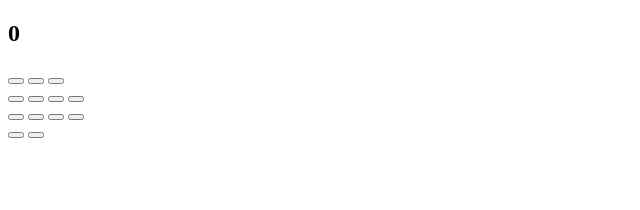
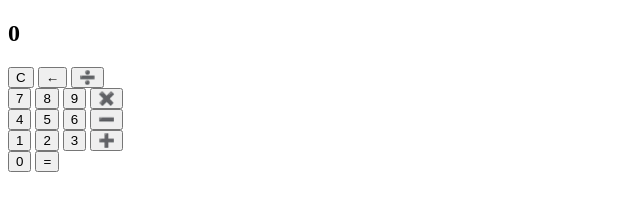
Before and after one commit to trizzi/Fun-Calculator, a plain HTML site: page index.html in a window 1280 px wide. Shown: the whole page, without its empty margins (0-640 px from the left). Drawn offline with Linux system fonts and the light colour scheme.

Commit message:
complete html file

```diff
--- a/index.html
+++ b/index.html
@@ -7,31 +7,38 @@
       name="viewport"
       content="width=device-width, initial-scale=1.0"
     />
+
     <title>Calculator</title>
   </head>
   <body>
     <section class="container">
       <h1>0</h1>
       <div class="calc-row">
-        <button class="cal-button"></button>
-        <button class="cal-button"></button>
-        <button class="cal-button"></button>
+        <button class="cal-button">C</button>
+        <button class="cal-button">←</button>
+        <button class="cal-button">➗</button>
       </div>
       <div class="calc-row">
-        <button class="cal-button"></button>
-        <button class="cal-button"></button>
-        <button class="cal-button"></button>
-        <button class="cal-button"></button>
+        <button class="cal-button">7</button>
+        <button class="cal-button">8</button>
+        <button class="cal-button">9</button>
+        <button class="cal-button">✖️</button>
       </div>
       <div class="calc-row">
-        <button class="cal-button"></button>
-        <button class="cal-button"></button>
-        <button class="cal-button"></button>
-        <button class="cal-button"></button>
+        <button class="cal-button">4</button>
+        <button class="cal-button">5</button>
+        <button class="cal-button">6</button>
+        <button class="cal-button">➖</button>
       </div>
       <div class="calc-row">
-        <button class="cal-button"></button>
-        <button class="cal-button"></button>
+        <button class="cal-button">1</button>
+        <button class="cal-button">2</button>
+        <button class="cal-button">3</button>
+        <button class="cal-button">➕</button>
+      </div>
+      <div class="calc-row">
+        <button class="cal-button">0</button>
+        <button class="cal-button">=</button>
       </div>
     </section>
   </body>
```
